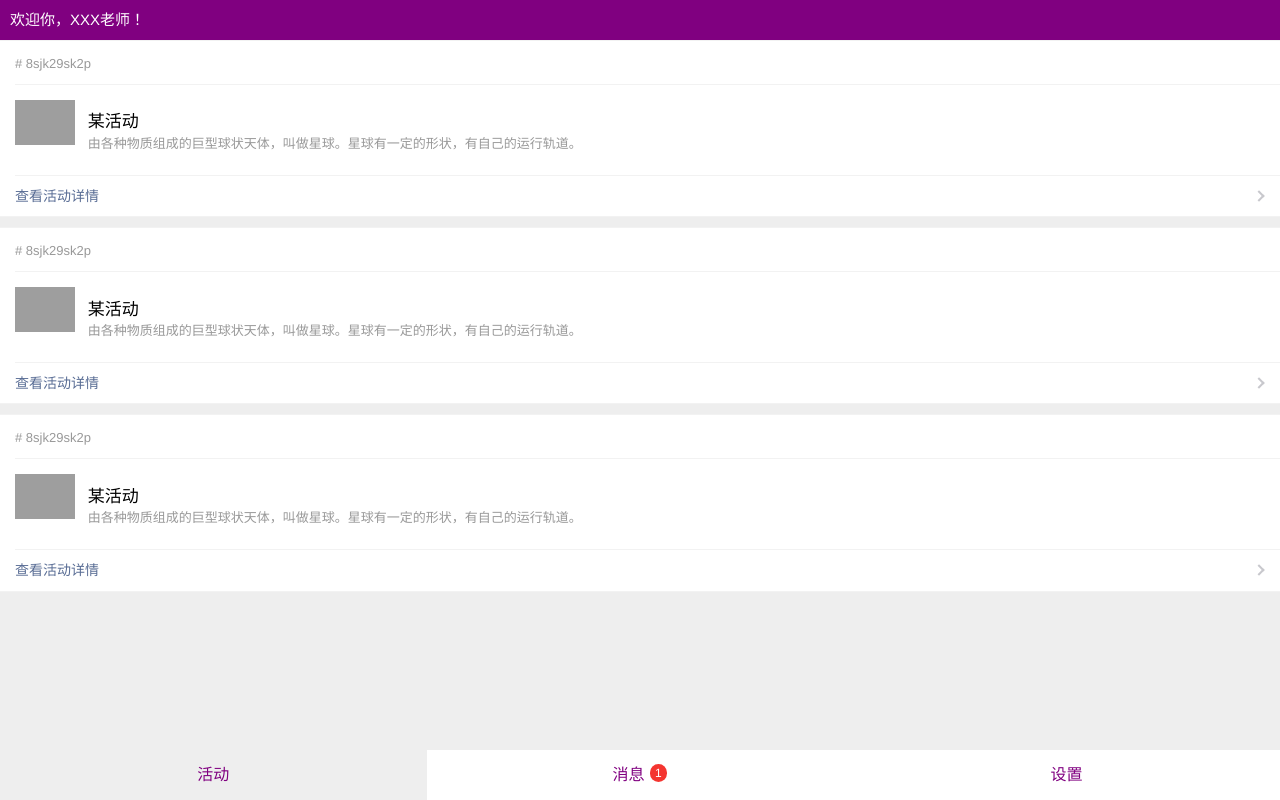
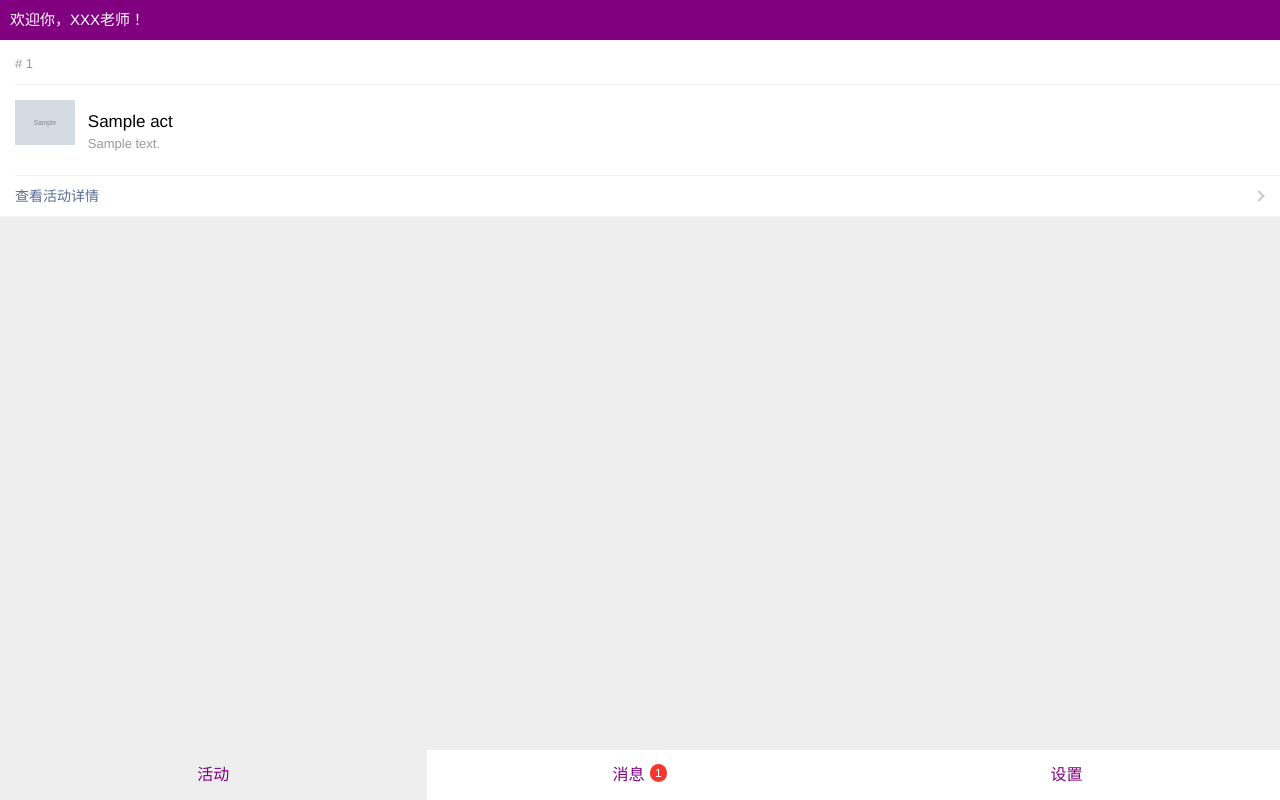
Before and after one commit to Ruaaaaaa/UnionInfoSystem, a Django app: template participation/templates/participation/user_activities.html in a window 1280 px wide. Run offline with Django 3.2, Linux system fonts and the light colour scheme; the template is opened without the code that fills it: most values are stand-ins (such as "Sample title", 1, 10 or a date in 2020); grey boxes marked "Sample" are stand-in pictures; some libraries are stand-ins or nearby versions; grey boxes are pictures that could not be loaded.

Commit message:
Update seed.

```diff
--- a/participation/templates/participation/user_activities.html
+++ b/participation/templates/participation/user_activities.html
@@ -28,68 +28,28 @@
 </div>
 
 <div class="user-content-wrapper">
+    {% for act in activities %}
     <div class="weui-panel weui-panel_access">
-        <div class="weui-panel__hd"># 8sjk29sk2p</div>
+        <div class="weui-panel__hd"># {{ act.aaid }}</div>
         <div class="weui-panel__bd">
             <a href="javascript:void(0);" class="weui-media-box weui-media-box_appmsg">
                 <div class="weui-media-box__hd">
-                    <img class="weui-media-box__thumb" src="http://s.amazeui.org/media/i/demos/bw-2014-06-19.jpg?imageView/1/w/1000/h/1000/q/80" alt="">
+                    <img class="weui-media-box__thumb" src="{{ act.poster.url }}" alt="">
                 </div>
                 <div class="weui-media-box__bd">
-                    <h4 class="weui-media-box__title">某活动</h4>
-                    <p class="weui-media-box__desc">由各种物质组成的巨型球状天体，叫做星球。星球有一定的形状，有自己的运行轨道。</p>
+                    <h4 class="weui-media-box__title">{{ act.title }}</h4>
+                    <p class="weui-media-box__desc">{{ act.description }}</p>
                 </div>
             </a>
         </div>
         <div class="weui-panel__ft">
-            <a href="javascript:void(0);" class="weui-cell weui-cell_access weui-cell_link">
+            <a href="/activity/{{ act.aaid }}" class="weui-cell weui-cell_access weui-cell_link">
                 <div class="weui-cell__bd">查看活动详情</div>
                 <span class="weui-cell__ft"></span>
             </a>
         </div>
     </div>
-
-    <div class="weui-panel weui-panel_access">
-        <div class="weui-panel__hd"># 8sjk29sk2p</div>
-        <div class="weui-panel__bd">
-            <a href="javascript:void(0);" class="weui-media-box weui-media-box_appmsg">
-                <div class="weui-media-box__hd">
-                    <img class="weui-media-box__thumb" src="http://s.amazeui.org/media/i/demos/bw-2014-06-19.jpg?imageView/1/w/1000/h/1000/q/80" alt="">
-                </div>
-                <div class="weui-media-box__bd">
-                    <h4 class="weui-media-box__title">某活动</h4>
-                    <p class="weui-media-box__desc">由各种物质组成的巨型球状天体，叫做星球。星球有一定的形状，有自己的运行轨道。</p>
-                </div>
-            </a>
-        </div>
-        <div class="weui-panel__ft">
-            <a href="javascript:void(0);" class="weui-cell weui-cell_access weui-cell_link">
-                <div class="weui-cell__bd">查看活动详情</div>
-                <span class="weui-cell__ft"></span>
-            </a>
-        </div>
-    </div>
-
-    <div class="weui-panel weui-panel_access">
-        <div class="weui-panel__hd"># 8sjk29sk2p</div>
-        <div class="weui-panel__bd">
-            <a href="javascript:void(0);" class="weui-media-box weui-media-box_appmsg">
-                <div class="weui-media-box__hd">
-                    <img class="weui-media-box__thumb" src="http://s.amazeui.org/media/i/demos/bw-2014-06-19.jpg?imageView/1/w/1000/h/1000/q/80" alt="">
-                </div>
-                <div class="weui-media-box__bd">
-                    <h4 class="weui-media-box__title">某活动</h4>
-                    <p class="weui-media-box__desc">由各种物质组成的巨型球状天体，叫做星球。星球有一定的形状，有自己的运行轨道。</p>
-                </div>
-            </a>
-        </div>
-        <div class="weui-panel__ft">
-            <a href="javascript:void(0);" class="weui-cell weui-cell_access weui-cell_link">
-                <div class="weui-cell__bd">查看活动详情</div>
-                <span class="weui-cell__ft"></span>
-            </a>
-        </div>
-    </div>
+    {% endfor %}
 </div>
 
 {% endblock %}
--- a/seed.json
+++ b/seed.json
@@ -9,7 +9,9 @@
       "wid": "2000100100",
       "registered": true,
       "username": "admin",
-      "password": "21232f297a57a5a743894a0e4a801fc3"
+      "password": "21232f297a57a5a743894a0e4a801fc3",
+      "department_id": 1,
+      "formation_id": 1
     }
   },
   {
```
